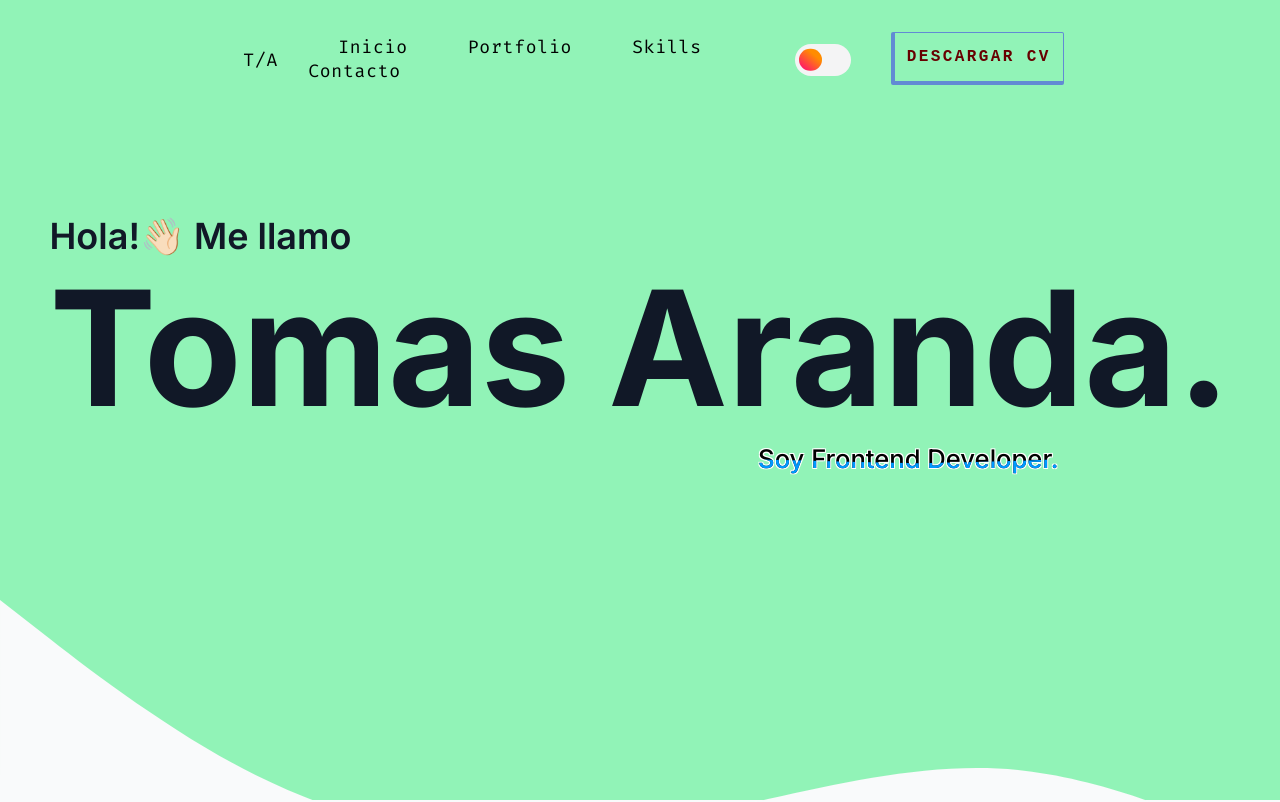
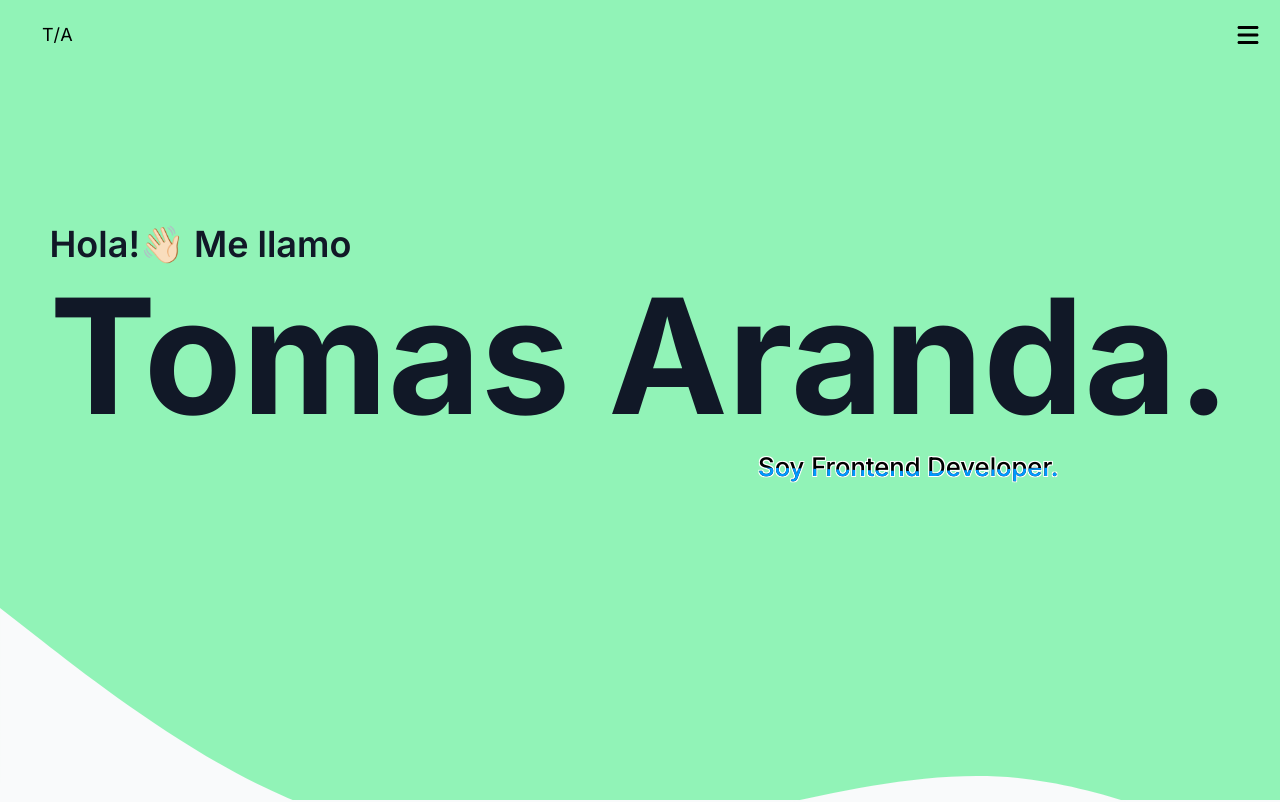
Before and after one commit to TomasAranda21/new-portfolio, a React (Vite) app in the folder frontend/: page / in a window 1280 px wide. Shown: the top 802 px of the page. Built offline with nearby package versions, Linux system fonts and the light colour scheme.

Commit message:
make resposive

```diff
--- a/frontend/src/components/header/Header.css
+++ b/frontend/src/components/header/Header.css
@@ -67,6 +67,14 @@
 @media (max-width: 1444px) {
   .spanText{
     font-size: 1.6rem;
+    left: 10%;
+
+  }
+}
+
+@media (max-width: 360px) {
+  .spanText{
+    font-size: 1.4rem;
     left: 10%;
 
   }
--- a/frontend/src/components/header/Header.jsx
+++ b/frontend/src/components/header/Header.jsx
@@ -6,14 +6,14 @@ import NavDesktop from './NavDesktop'
 import NavMovile from './NavMovile'
 
 
-const Header = () => {
+const Header = ({dark, isDark}) => {
 
     const [isMovil, setIsMovil] = useState(false)
 
 
     useEffect(() => {
 
-        if(window.screen.width <= 768) {
+        if(window.screen.width <= 1024) {
 
             setIsMovil(true)
 
@@ -25,25 +25,22 @@ const Header = () => {
   return (
 
 
-    <header className="header_container lg:h-screen bg-verdeClaro2">
+    <header className="header_container  xl:h-screen bg-verdeClaro2 ">
 
         {!isMovil ?
 
-            <NavDesktop/>
+            <NavDesktop dark={dark} isDark={isDark}/>
 
-        : <NavMovile/>
+        : <NavMovile dark={dark} isDark={isDark}/>
 
 
         }
 
+        <section className="flex justify-center text-gray-900 pt-16 pb-44 lg:pb-52 xl:pb-20" id="home">
 
-
-
-        <section className="flex justify-center text-gray-900 pb-44 lg:pb-20">
-
-            <div className="flex flex-col gap-3 pt-20 lg:pt-32  ">
+            <div className="flex flex-col gap-3 pt-20 lg:pt-40 ">
                 <p className="text-2xl lg:text-4xl font-semibold text-center lg:text-left">Hola!👋🏻  Me llamo</p>
-                <h1 className="xl:text-11xl text-5xl font-bold">Tomas Aranda.</h1>
+                <h1 className="xl:text-11xl lg:text-7xl text-5xl text-center font-bold">Tomas Aranda.</h1>
 
                 <div className="relative pb-20 lg:left-1/2 w-full">
 
@@ -56,7 +53,7 @@ const Header = () => {
         </section>
 
         <svg xmlns="http://www.w3.org/2000/svg" viewBox="0 0 1440 320">
-            <path fill="#f9fafb" fillOpacity="1" d="M0,0L48,37.3C96,75,192,149,288,197.3C384,245,480,267,576,266.7C672,267,768,245,864,224C960,203,1056,181,1152,192C1248,203,1344,245,1392,266.7L1440,288L1440,320L1392,320C1344,320,1248,320,1152,320C1056,320,960,320,864,320C768,320,672,320,576,320C480,320,384,320,288,320C192,320,96,320,48,320L0,320Z"></path>
+            <path fill={`${dark ? '#0f172a' : "#f9fafb"}`} fillOpacity="1" d="M0,0L48,37.3C96,75,192,149,288,197.3C384,245,480,267,576,266.7C672,267,768,245,864,224C960,203,1056,181,1152,192C1248,203,1344,245,1392,266.7L1440,288L1440,320L1392,320C1344,320,1248,320,1152,320C1056,320,960,320,864,320C768,320,672,320,576,320C480,320,384,320,288,320C192,320,96,320,48,320L0,320Z"></path>
         </svg>
 
     </header>
--- a/frontend/src/components/header/NavDesktop.jsx
+++ b/frontend/src/components/header/NavDesktop.jsx
@@ -1,32 +1,48 @@
-import React from 'react'
+import React, { useState } from 'react'
 import ButtonCV from '../buttons/Button'
 import './Header.css'
 import Links from './Links'
+import moon from '../../assets/moon.png'
+import sun from '../../assets/sun.png'
 
-const NavDesktop = () => {
+const NavDesktop = ({dark, isDark}) => {
+
 
   return (
     <>
-        <nav className="w-2/3 flex mx-auto justify-between pt-8 items-center font-fontSecundaria">
+        <div className="fixed w-full px-7 2xl:px-0 z-50 bg-verdeClaro2">
+            <nav className="2xl:w-2/3 w-full flex mx-auto justify-between py-5 items-center font-fontSecundaria ">
 
-        <Links text='T/A'/>
+                <Links text='T/A' nav="home"/>
 
 
                     <div>
-                <Links text='Inicio'/>
-                <Links text='Portfolio'/>
-                <Links text='Skills'/>
-                <Links text='Contacto'/>
+                        <Links text='Inicio' nav="home"/>
+                        <Links text='Portfolio' nav="portfolio"/>
+                        <Links text='Skills' nav="skills"/>
+                        <Links text='Contacto' nav="contacto"/>
 
                     </div>
 
                     <div className="flex items-center gap-10">
 
 
-                <label className="switch">
+                        {/* <label className="switch">
                             <input type="checkbox"/>
                             <span className="slider"></span>
-                </label>
+                        </label> */}
+                        <div className="">
+                            {dark ?
+
+                            <button onClick={e => isDark(false)}><img src={sun} alt="" width="30"/></button>
+
+                            :
+
+
+                            <button onClick={e => isDark(true)}><img src={moon} alt="" width="30"/></button>
+
+                            }
+                        </div>
 
                         <div className="w-44 relative h-14">
                             <div className="absolute ">
@@ -36,7 +52,10 @@ const NavDesktop = () => {
                             </div>
                         </div>
                 </div>
+
             </nav>
+
+        </div>
     </>
   )
 }
--- a/frontend/src/components/header/NavMovile.jsx
+++ b/frontend/src/components/header/NavMovile.jsx
@@ -1,35 +1,70 @@
-import React from 'react'
+import React, { useState } from 'react'
 import { FontAwesomeIcon } from '@fortawesome/react-fontawesome'
-import {faBars, faBriefcase, faCode , faEnvelope, faHome, faArrowRightFromBracket} from '@fortawesome/free-solid-svg-icons'
+import {faBars, faBriefcase, faCode , faEnvelope, faHome, faArrowRightFromBracket, faMoon, faSun} from '@fortawesome/free-solid-svg-icons'
 import ButtonCV from '../buttons/Button'
+import moon from '../../assets/moon.png'
+import sun from '../../assets/sun.png'
 import './Header.css'
 import Links from './Links'
 
 
-const NavMovile = () => {
+const NavMovile = ({dark, isDark}) => {
+
+    const [nav, setNav] = useState(false)
+
+
 
   return (
 
     <>
-        <div className="relative top-0">
-            <nav className="flex justify-between pt-8 p-3 items-center">
+        <div className="fixed top-0 w-full z-50 bg-verdeClaro2" >
+            <nav className=" flex justify-between pt-4 p-3 items-center">
 
-                <Links text='T/A'/>
+                <Links text='T/A' nav="home"/>
 
-                <FontAwesomeIcon icon={faBars} className="text-2xl" width="40"/>
+                <FontAwesomeIcon onClick={() => setNav(true)} icon={faBars} className="text-2xl" width="40"/>
 
 
 
+                {nav &&
+                    <div className="fixed bg-verdeClaro4 py-10 top-0 w-1/2 h-screen right-0 z-30 ">
 
-                {/* <div className="fixed bg-verdeClaro4 p-20 top-0 w-1/3 h-screen right-0 z-30 ">
-                    <div className="flex flex-col gap-10 items-center pt-20">
-                        <a href="">Inicio</a>
-                        <a href="">Portfolio</a>
-                        <a href="">Skills</a>
-                        <a href="">Contacto</a>
+                        <div className="px-10 flex justify-between items-center">
+                            <button className="uppercase text-3xl font-bold flex justify-start" onClick={() => setNav(false)}>X</button>
+
+
+                            <div className="">
+                                {dark ?
+
+                                <button onClick={e => isDark(false)}><img src={sun} alt="" width="30"/></button>
+
+                                :
+
+
+                                <button onClick={e => isDark(true)}><img src={moon} alt="" width="30"/></button>
+
+                                }
+                            </div>
+                        </div>
+
+                        <div className="flex flex-col gap-5 items-center pt-20 text-xs">
+
+                        <Links text='Inicio' nav="home"/>
+                        <Links text='Portfolio' nav="portfolio"/>
+                        <Links text='Skills' nav="skills"/>
+                        <Links text='Contacto' nav="contacto"/>
+
+
+                            <div className="px-5">
+
+                                <ButtonCV text="descargar cv"/>
+                            </div>
+
+                        </div>
+
 
                     </div>
-                </div> */}
+                }
 
             </nav>
 
```
Lines whose indentation alone changed are shown as unchanged.
